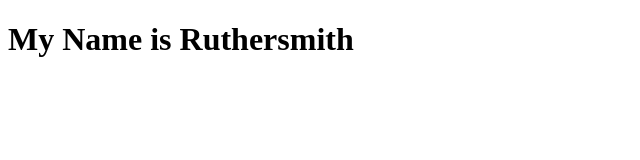
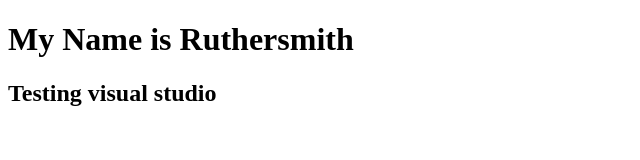
Before and after one commit to ruthersmith/ruthersmith.github.io, a plain HTML site: page index.html in a window 1280 px wide. Shown: the whole page, without its empty margins (0-640 px from the left). Drawn offline with Linux system fonts and the light colour scheme.

Commit message:
working with visual studio

```diff
--- a/index.html
+++ b/index.html
@@ -6,5 +6,6 @@
   </head>
   <body>
       <h1>My Name is Ruthersmith</h1>
+      <h2>Testing visual studio</h2>
   </body>
 </html>
```
